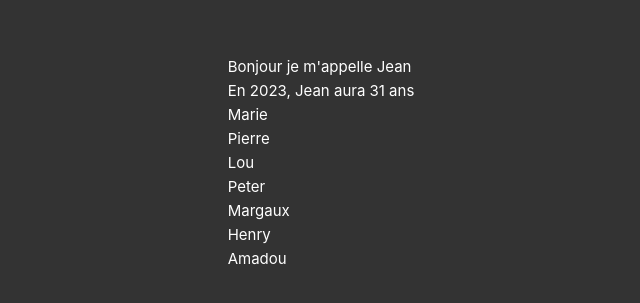
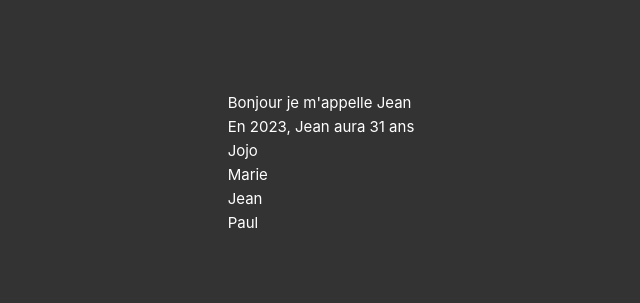
Before and after one commit to RaphBdt/vue-challenge, a Vue app: page / in a window 1280 px wide. Shown: the part 237-540 px from the top of the page, without its empty margins (319-959 px from the left). Built offline with nearby package versions, Linux system fonts and the light colour scheme.

Commit message:
niveau 18

```diff
--- a/src/components/HelloWorld.vue
+++ b/src/components/HelloWorld.vue
@@ -6,7 +6,28 @@ export default {
       age: 30,
       year: 2022,
       buttonVisible: false,
-      family: ['Marie', 'Pierre', 'Lou', 'Peter', 'Margaux', 'Henry', 'Amadou']
+      family: [
+        {
+          firstname: "Jojo",
+          lastname: "Bernard",
+          age: "25"
+        },
+        {
+          firstname: "Marie",
+          lastname: "Blachère",
+          age: "29"
+        },
+        {
+          firstname: "Jean",
+          lastname: "Bernard",
+          age: "20"
+        },
+        {
+          firstname: "Paul",
+          lastname: "Pogba",
+          age: 17
+        },
+      ]
     }
   },
   mounted() {
@@ -36,7 +57,7 @@ export default {
       <p>En {{ year }}, {{ firstname }} aura {{ age }} ans</p>
     </div>
     <div id="family">
-      <p v-for="firstname in family">{{firstname}}</p>
+      <p v-for="person in family" :key="person.lastname">{{person.firstname}}</p>
     </div>
     <button v-if="buttonVisible" id="crazy-button" @click="changeFirstname">
       Changement de prénom
```
